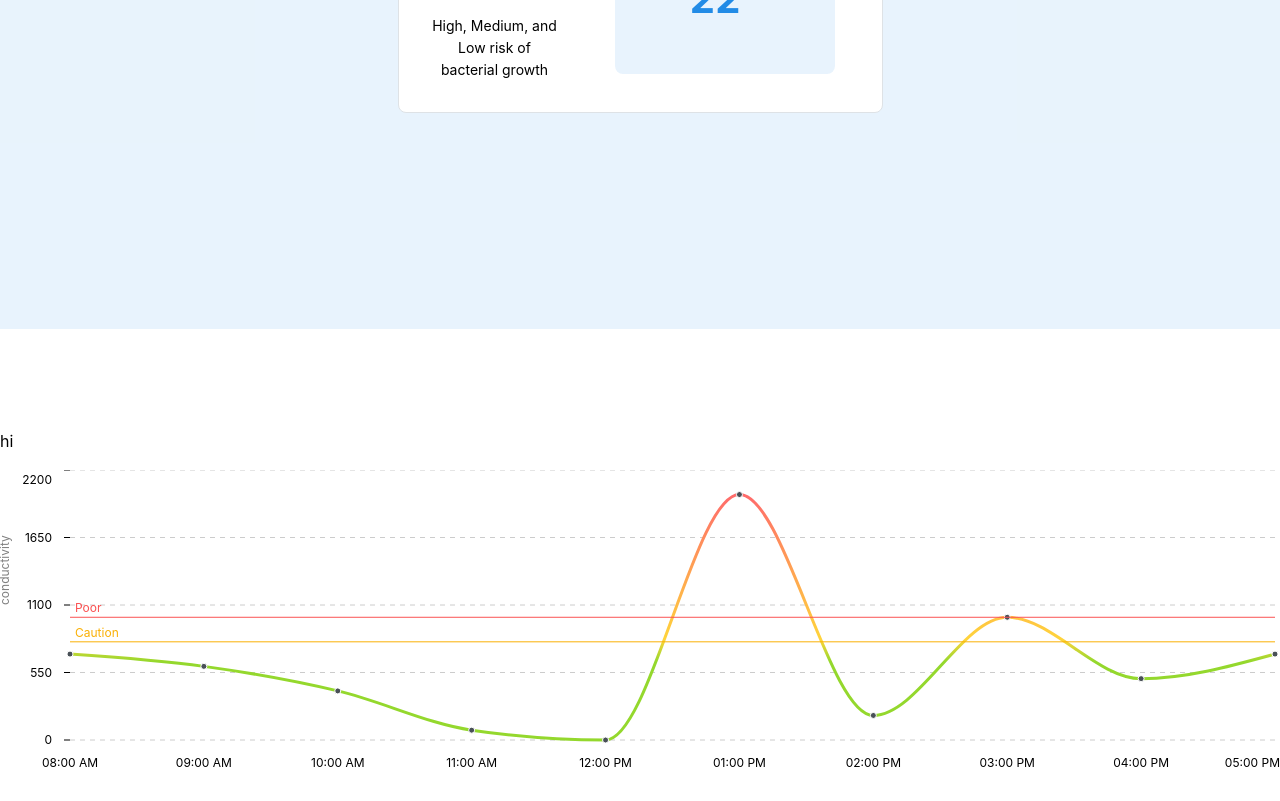
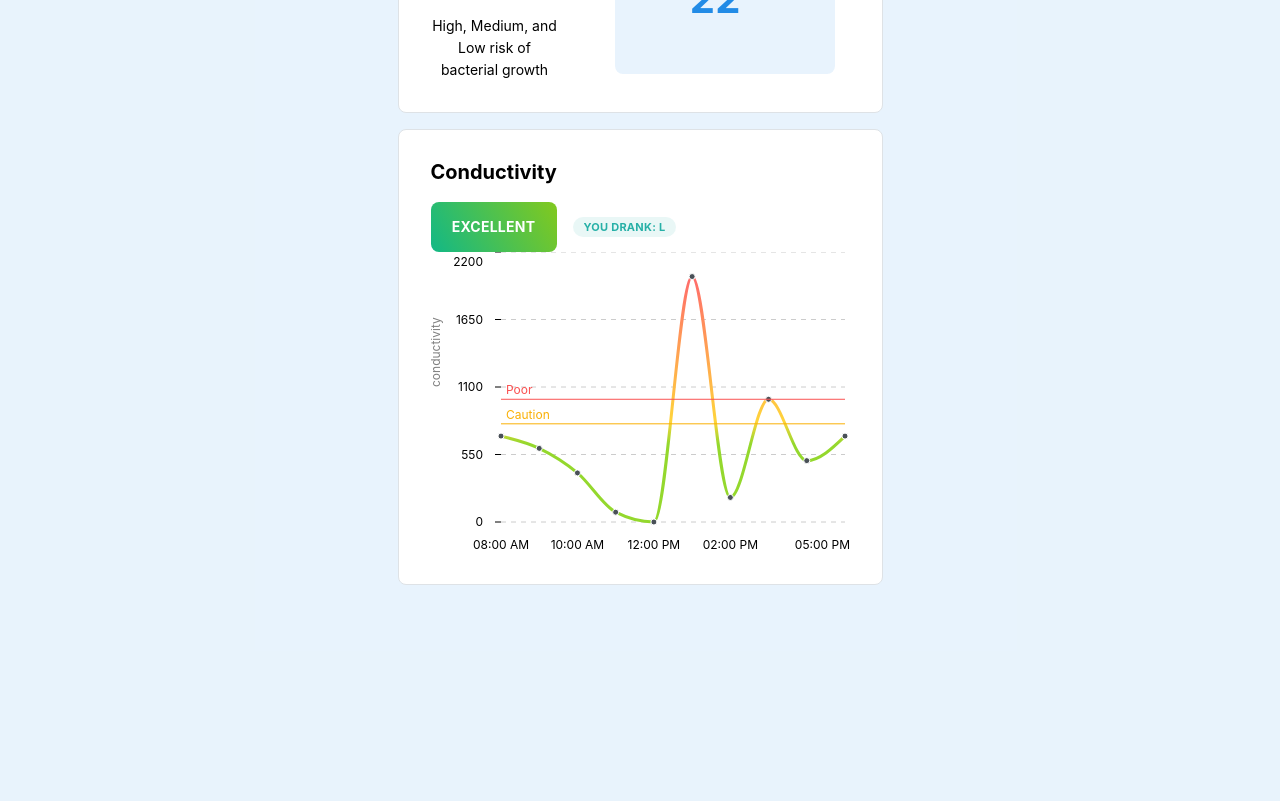
Before and after one commit to Vivra-Bottle/vivra_app, a Next.js app in the folder vivra_bottle_app/: page / in a window 1280 px wide. Shown: the part 620-1421 px from the top of the page. Before the commit the page ends 1397 px from the top, so only its background shows below. Built offline with nearby package versions, Linux system fonts and the light colour scheme.

Commit message:
making card for conductivity

```diff
--- a/vivra_bottle_app/src/app/page.tsx
+++ b/vivra_bottle_app/src/app/page.tsx
@@ -4,8 +4,8 @@ import { Badge, Stack, Title, Text } from "@mantine/core";
 
 import classes from "./page.module.css";
 import { SummaryCard } from "@/components/summaryCard/SummaryCard";
-import { ConductivityLineChart } from "@/components/conductivityLineChart/ConductivityLineChart";
 import { TempQualBadge } from "@/components/tempQualBadge/TempQualBadge";
+import { ConductivitySummaryCard } from "@/components/conductivitySummaryCard/ConductivitySummaryCard";
 
 // TODO Delete and Replace with name from database
 const name = "Mary";
@@ -82,12 +82,11 @@ export default function Summary() {
             </Stack>
           }
         ></SummaryCard>
+        <ConductivitySummaryCard
+          data={conductivityData}
+        ></ConductivitySummaryCard>
         <div style={{ marginTop: "200px" }}></div>
       </Stack>
-      <div style={{ marginTop: "100px" }}>
-        <p>hi</p>
-      </div>
-      <ConductivityLineChart data={conductivityData}></ConductivityLineChart>
     </div>
   );
 }
--- a/vivra_bottle_app/src/components/conductivityLineChart/ConductivityLineChart.tsx
+++ b/vivra_bottle_app/src/components/conductivityLineChart/ConductivityLineChart.tsx
@@ -8,7 +8,7 @@ import {
 } from "recharts/types/component/DefaultTooltipContent";
 
 export interface ConductivityLineChartProps {
-  data: { time: string; conductivity: number }[];
+  data: { time: string; conductivity: number | undefined }[];
 }
 
 // Tooltip
--- /dev/null
+++ b/vivra_bottle_app/src/components/conductivitySummaryCard/ConductivitySummaryCard.module.css
@@ -0,0 +1,39 @@
+.card {
+    background-color: var(--mantine-color-body);
+    /* background-color: var(--mantine-color-blue-light); */
+  }
+
+  .label {
+    font-family:
+      Greycliff CF,
+      var(--mantine-font-family);
+    font-weight: 700;
+    line-height: 1;
+    margin-bottom: 20px;
+    @media (max-width: 36em) {
+    align-self: center;
+  }
+  }
+
+  .inner {
+    row-gap: 0;
+    justify-content:center;
+    flex-direction: column;
+    align-self: center;
+    width:419px;
+    @media (max-width: 36em) {
+      max-width:270px;
+    }
+
+    .stats {
+
+    }
+
+    .conductivityBadge {
+      border-radius: 8px;
+      width:126px;
+      height: 50px;
+      font-size: clamp(10px, 14px, 14px);
+    }
+
+  }
--- /dev/null
+++ b/vivra_bottle_app/src/components/conductivitySummaryCard/ConductivitySummaryCard.tsx
@@ -0,0 +1,60 @@
+"use-client";
+import { Card, Text, Stack, Badge, Group } from "@mantine/core";
+import classes from "./ConductivitySummaryCard.module.css";
+import { FC } from "react";
+import { ConductivityLineChart } from "../conductivityLineChart/ConductivityLineChart";
+
+interface ConductivitySummaryCardProps {
+  data: { time: string; conductivity: number | undefined }[];
+}
+
+export const ConductivitySummaryCard: FC<ConductivitySummaryCardProps> = ({
+  data,
+}) => {
+  const lastestConductivity = data.at(-1)?.conductivity ?? "undefined";
+  return (
+    <Card withBorder p="xl" radius="md" className={classes.card}>
+      <Stack className={classes.inner}>
+        <Text fz="xl" className={classes.label}>
+          Conductivity
+        </Text>
+        <Group className={classes.stats}>
+          <Badge
+            className={classes.conductivityBadge}
+            size="xl"
+            variant="gradient"
+            gradient={
+              lastestConductivity == "undefined"
+                ? { from: "grey", to: "grey", deg: 59 }
+                : lastestConductivity <= 800
+                ? { from: "teal", to: "lime", deg: 59 }
+                : lastestConductivity <= 1000
+                ? { from: "yellow", to: "rgba(255, 232, 56, 1)", deg: 168 }
+                : {
+                    from: "rgba(255, 25, 25, 1)",
+                    to: "rgba(128, 61, 61, 1)",
+                    deg: 90,
+                  }
+            }
+          >
+            {lastestConductivity == "undefined"
+              ? "undefined"
+              : lastestConductivity <= 800
+              ? "Excellent"
+              : lastestConductivity <= 1000
+              ? "Caution"
+              : "Poor"}
+          </Badge>
+          <Badge
+            variant="light"
+            color="rgba(39, 176, 167, 1)"
+            className={classes.consumptionBadge}
+          >
+            You drank: L
+          </Badge>
+        </Group>
+        <ConductivityLineChart data={data}></ConductivityLineChart>
+      </Stack>
+    </Card>
+  );
+};
```
